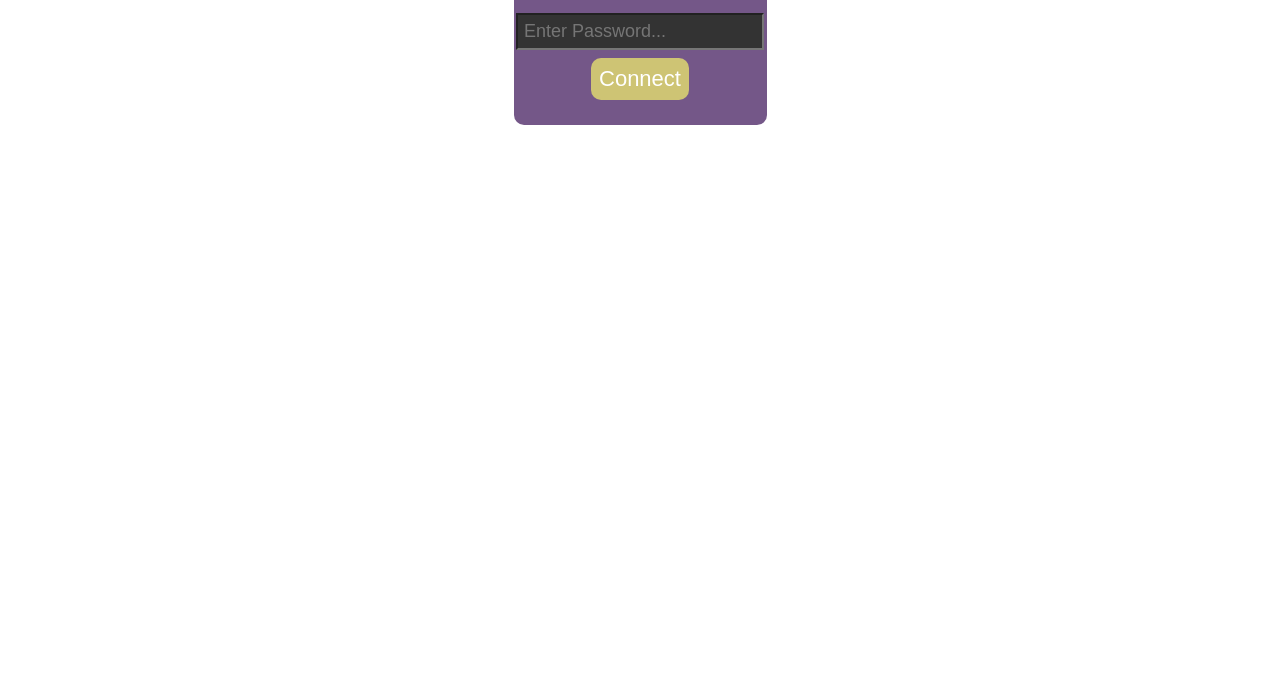
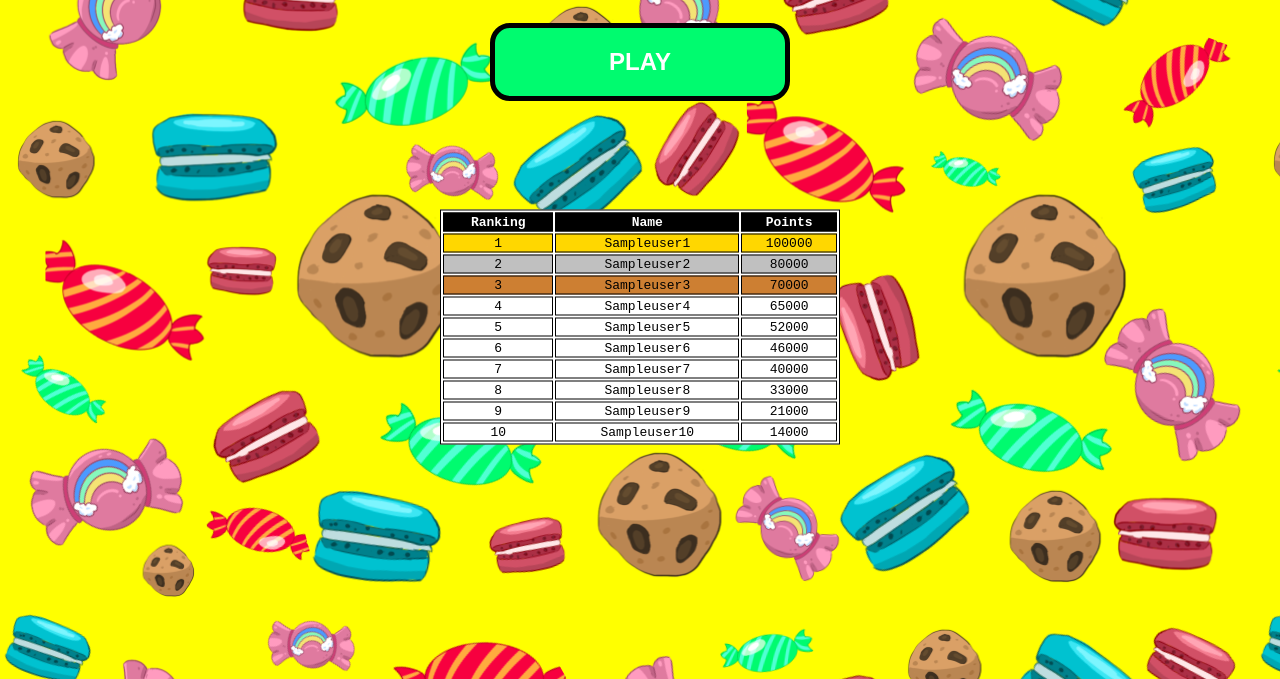
Before and after one commit to penneytech/ICS-01-Game-Frontend-Team, a website with bundled scripts: page index.html in a window 1280 px wide. Shown: the part 153-832 px from the top of the page. Built offline with nearby package versions, Linux system fonts and the light colour scheme; no server answers.

Commit message:
Added a title page and connected all of the pages to each other.

```diff
--- a/index.html
+++ b/index.html
@@ -12,7 +12,8 @@
 </head>
 
 <body>
-    <h1>Socket.IO Client</h1>
+    <h1 id="page-title">CENTRAL.IO</h1>
+
 
     <div id="content"> </div>
 
--- a/main.js
+++ b/main.js
@@ -4,7 +4,8 @@
 import './socket/socket.js'
 
 /* Create the login dialogue splash screen. For DEVELOPMENT purposes, you can comment this import line out and instead import any other pages you want to run. For example, to instead initialize the canvas testing page, comment out the line below and uncomment the other two lines */
-import './pages/loginDialogue.js'
+//import './pages/loginDialogue.js'
+import './pages/titlePage.js'
 
 //import initGame from './game/initGame.js';
 //initGame();
--- a/pages/loginDialogue.js
+++ b/pages/loginDialogue.js
@@ -5,6 +5,7 @@ This code sets up the login functionality for the webpage. It creates a login fo
 // Import the required functions from the 'globals.js' module
 import { getGlobal, setGlobal } from '../globals.js';
 
+export function LoginDialogue() {
   // Get the 'content' div element
   const contentDiv = document.getElementById('content');
 
@@ -59,3 +60,4 @@ loginMessageDiv.id = "loginmessagediv";
   // Append the login form and message div to the content div
   contentDiv.appendChild(loginDiv);
   contentDiv.appendChild(loginMessageDiv);
+}
--- /dev/null
+++ b/pages/titlePage.js
@@ -0,0 +1,69 @@
+import { sampleleaderboarddata } from '../sampleleaderboarddata.js'
+import { LoginDialogue } from './loginDialogue.js';
+
+const contentDiv = document.getElementById('content');
+const playButton = document.createElement('button');
+
+playButton.textContent = 'PLAY';
+playButton.id = 'play-button';
+contentDiv.appendChild(playButton);
+
+playButton.onclick = function() {
+  while (contentDiv.firstChild) {
+    contentDiv.removeChild(contentDiv.firstChild);
+  }
+  LoginDialogue();
+};
+
+
+/*
+Generate the table
+*/
+
+// Create the table element
+const tableElem = document.createElement('table');
+tableElem.id = 'my-leaderboard-table'; // add an ID to the table
+tableElem.style.border = '1px solid black';
+
+// Create the header row and cells
+const headerRow = document.createElement('tr');
+const indexHeader = document.createElement('th'); // create a new header cell for the index column
+indexHeader.textContent = 'Ranking'; // set the header text
+indexHeader.style.border = '1px solid black'; // add border styling
+const nameHeader = document.createElement('th');
+nameHeader.textContent = 'Name';
+nameHeader.style.border = '1px solid black';
+const pointsHeader = document.createElement('th');
+pointsHeader.textContent = 'Points';
+pointsHeader.style.border = '1px solid black';
+
+// Append the cells to the header row and the header row to the table
+headerRow.appendChild(indexHeader); // add the index header cell to the header row
+headerRow.appendChild(nameHeader);
+headerRow.appendChild(pointsHeader);
+tableElem.appendChild(headerRow);
+
+// Loop through the sampleleaderboarddata array and create a new row for each item
+sampleleaderboarddata.forEach((item, index) => { // add an index parameter to the forEach loop
+  const row = document.createElement('tr');
+
+  const indexCell = document.createElement('td'); // create a new cell for the index column
+  indexCell.textContent = index + 1; // set the cell text to the index + 1
+  indexCell.style.border = '1px solid black'; // add border styling
+  row.appendChild(indexCell); // add the index cell to the row
+
+  const nameCell = document.createElement('td');
+  nameCell.textContent = item.name;
+  nameCell.style.border = '1px solid black';
+  row.appendChild(nameCell);
+
+  const pointsCell = document.createElement('td');
+  pointsCell.textContent = item.points;
+  pointsCell.style.border = '1px solid black';
+  row.appendChild(pointsCell);
+
+  tableElem.appendChild(row);
+});
+
+// Append the table to the parent element
+contentDiv.appendChild(tableElem);
--- /dev/null
+++ b/sampleleaderboarddata.js
@@ -0,0 +1,42 @@
+export const sampleleaderboarddata = [
+    {
+        name: "Sampleuser1",
+        points: 100000
+    },
+    {
+        name: "Sampleuser2",
+        points: 80000
+    },
+    {
+        name: "Sampleuser3",
+        points: 70000
+    },
+    {
+        name: "Sampleuser4",
+        points: 65000
+    },
+    {
+        name: "Sampleuser5",
+        points: 52000
+    },
+    {
+        name: "Sampleuser6",
+        points: 46000
+    },
+    {
+        name: "Sampleuser7",
+        points: 40000
+    },
+    {
+        name: "Sampleuser8",
+        points: 33000
+    },
+    {
+        name: "Sampleuser9",
+        points: 21000
+    },
+    {
+        name: "Sampleuser10",
+        points: 14000
+    },
+]
--- a/style.css
+++ b/style.css
@@ -3,6 +3,7 @@ html, body {
   width: 100%;
   margin: 0px;
   text-align: center;
+  background-image: url("candybackground.png");
 }
 
 #myCanvas{
@@ -23,14 +24,16 @@ html, body {
 }
 
 #logindiv {
-    display: flex;
-    flex-direction: column;
-    width: 203px;
-    background-color: #745788;
-    padding: 25px;
-    border-radius: 10px;
-    justify-content: center;
-    align-items: center;
+  font-family: Arial, sans-serif;
+  font-size: 20px;
+  display: flex;
+  flex-direction: column;
+  justify-content: center; /* Center vertically */
+  align-items: center; /* Center horizontally */
+  position: fixed;
+  top: 50%;
+  left: 50%;
+  transform: translate(-50%, -50%);
 }
 
 input {
@@ -41,12 +44,35 @@ input {
     padding: 6px;
 }
 
+#page-title {
+  font-family: fantasy;
+  font-size: 48px;
+  position: relative;
+  top: 5%;
+  left: 50%;
+  transform: translateX(-50%);
+  z-index: 1;
+  color: #black;
+}
+
+@media (min-width: 769px) {
+  #page-title {
+    top: 2%;
+  }
+}
+
+@media (max-width: 768px) {
+  #page-title {
+    top: 1%;
+  }
+}
+
 button {
     border-style: none;
     padding: 8px;
     width: min-content;
     font-size: 22px;
-    color: white;
+    color: black;
     background-color: #cec474;
     border-radius: 10px;
     transition: 0.2s;
@@ -61,3 +87,104 @@ button:hover {
     border-radius: 10px;
     transition: 0.2s;
 }
+
+#my-leaderboard-table {
+  position: absolute;
+  bottom: 40%;
+  left: 50%;
+  transform: translate(-50%, 50%);
+  width: calc(100% - 40px);
+  max-width: 400px;
+  background-color: white;
+  font-family: monospace;
+}
+
+@media (max-width: 768px) {
+  #my-leaderboard-table {
+    position: absolute;
+    bottom: auto;
+    top: 70%;
+    left: 50%;
+    transform: translate(-50%, -50%);
+    width: calc(100% - 40px);
+    max-width: 400px;
+    background-color: white;
+    font-family: monospace;
+  }
+}
+
+#my-leaderboard-table tr:first-child {
+  background-color: black;
+  color: white;
+}
+
+#my-leaderboard-table tr:nth-child(2) td:first-child {
+  background-color: gold;
+  color: black;
+}
+
+#my-leaderboard-table tr:nth-child(2) td:nth-child(2) {
+  background-color: gold;
+  color: black;
+}
+
+#my-leaderboard-table tr:nth-child(2) td:last-child {
+  background-color: gold;
+  color: black;
+}
+
+#my-leaderboard-table tr:nth-child(3) td:first-child {
+  background-color: silver;
+  color: black;
+}
+
+#my-leaderboard-table tr:nth-child(3) td:nth-child(2) {
+  background-color: silver;
+  color: black;
+}
+
+#my-leaderboard-table tr:nth-child(3) td:last-child {
+  background-color: silver;
+  color: black;
+}
+
+#my-leaderboard-table tr:nth-child(4) td:first-child {
+  background-color: #cd7f32;
+  color: black;
+}
+
+#my-leaderboard-table tr:nth-child(4) td:nth-child(2) {
+  background-color: #cd7f32;
+  color: black;
+}
+
+#my-leaderboard-table tr:nth-child(4) td:last-child {
+  background-color: #cd7f32;
+  color: black;
+}
+
+#play-button {
+  position: absolute;
+  top: 22%;
+  left: 50%;
+  transform: translateX(-50%);
+  font-family: Arial, sans-serif;
+  font-weight: bold;
+  width: 50%;
+  max-width: 300px;
+  padding: 20px;
+  background-color: #00fb6f;
+  color: white;
+  font-size: 24px;
+  text-align: center;
+  border: 5px solid black;
+  border-radius: 20px;
+}
+
+@media (max-width: 768px) {
+  #play-button {
+    width: 100%;
+    max-width: none;
+    font-size: 36px;
+  }
+}
```
Also changed, not shown: background.jpg (added), candybackground.png (added). Lines whose indentation alone changed are shown as unchanged.
